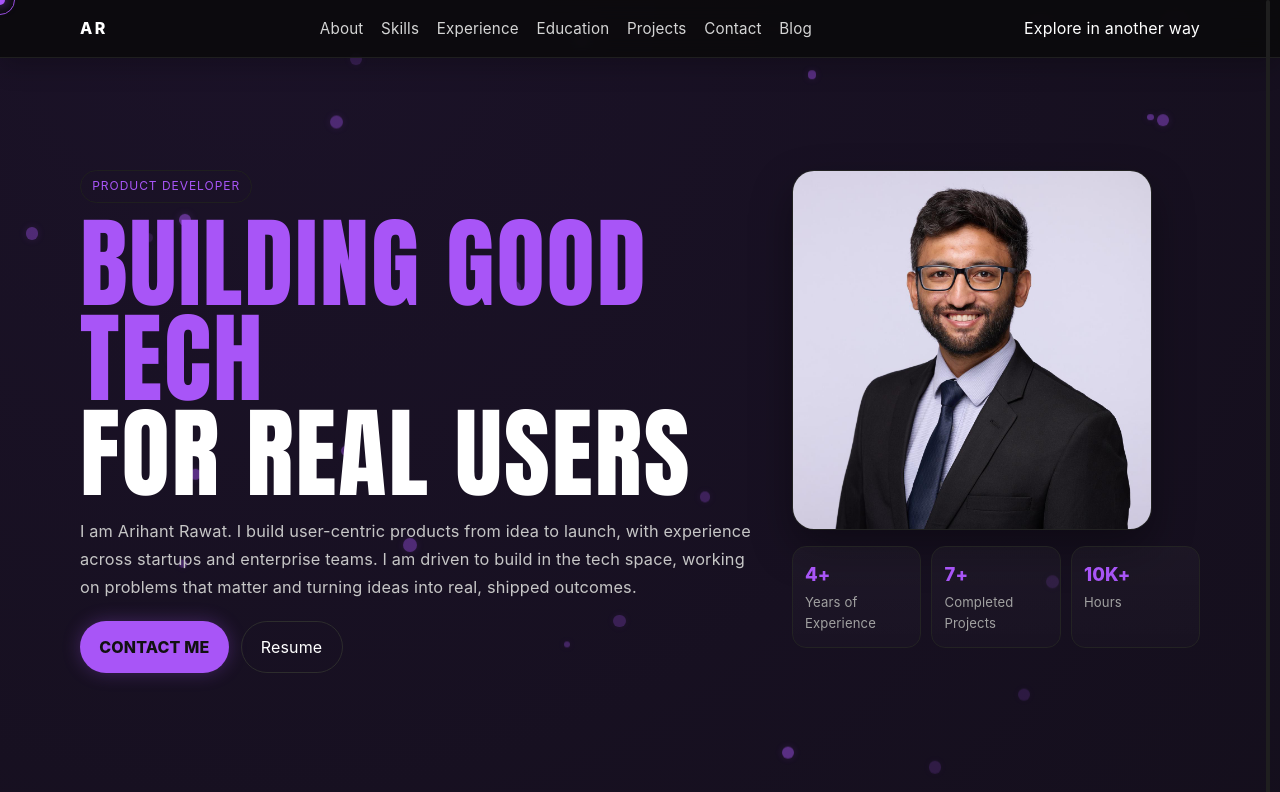
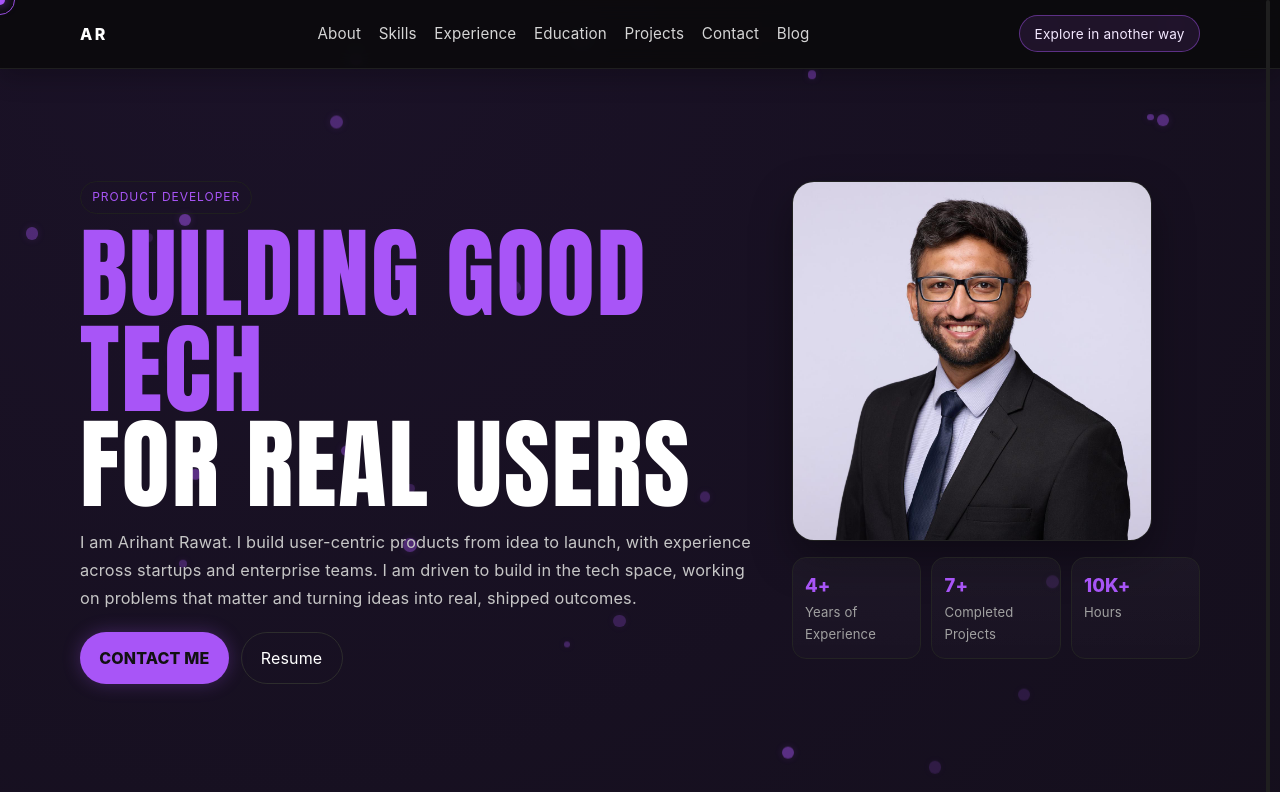
Before and after one commit to ArihantRawat/arihant-portfolio, a Next.js app: page / in a window 1280 px wide. Shown: the top 792 px of the page. Built offline with nearby package versions, Linux system fonts and the light colour scheme.

Commit message:
Style new Explore in another way nav button

```diff
--- a/src/app/globals.css
+++ b/src/app/globals.css
@@ -29,6 +29,8 @@ a:hover { color: #e7d8ff; }
 .desktop-links a { color: #d5d5d5; font-size: .95rem; }
 .desktop-links a:hover { color: #fff; }
 .menu-btn { border: 1px solid #2d2d2d; background: transparent; color: #fff; border-radius: 8px; padding: .45rem .75rem; }
+.nav-explore-link { display: none; border: 1px solid rgba(168,85,247,.45); color: #f3e8ff; border-radius: 999px; padding: .4rem .9rem; font-size: .85rem; background: rgba(168,85,247,.12); }
+.nav-explore-link:hover { background: rgba(168,85,247,.2); border-color: rgba(168,85,247,.7); }
 .mobile-links { display: grid; gap: .5rem; padding: .8rem 1rem; border-top: 1px solid #1f1f1f; }
 
 .hero { display: grid; gap: 2rem; grid-template-columns: 1fr; align-items: start; }
@@ -280,6 +282,7 @@ ul { margin: .1rem 0 .7rem 1.1rem; color: #e1e1e1; line-height: 1.62; }
 @media (min-width: 900px) {
   .hero { grid-template-columns: 1.25fr .75fr; }
   .desktop-links { display: flex; }
+  .nav-explore-link { display: inline-flex; align-items: center; }
   .menu-btn, .mobile-links { display: none; }
   .project-grid { grid-template-columns: repeat(2, minmax(0,1fr)); }
   .edu-grid { grid-template-columns: repeat(2, minmax(0,1fr)); }
```
